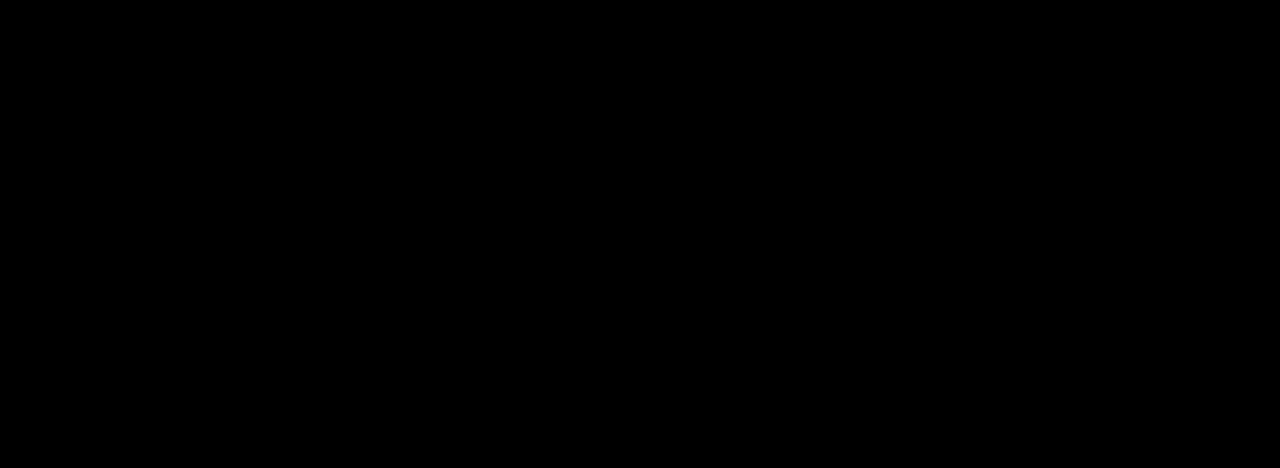
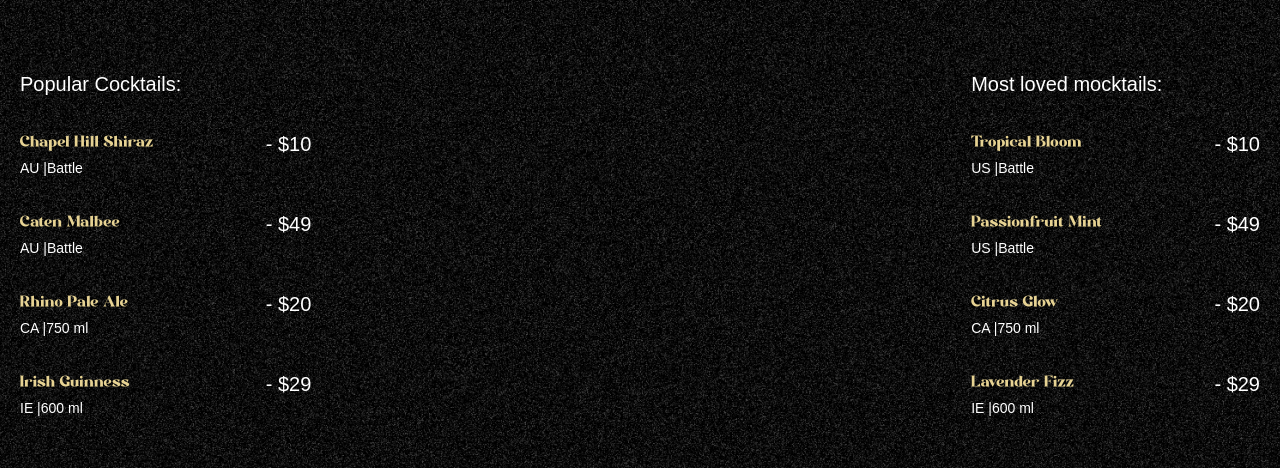
Before and after one commit to Anjana4444/gsap_cocktails, a React (Vite) app: page / in a window 1280 px wide. Shown: the part 890-1358 px from the top of the page. Before the commit the page ends 800 px from the top, so only its background shows below. Built offline with nearby package versions, Linux system fonts and the light colour scheme; a web font is replaced by a local one.

Commit message:
implemented cocktail section

```diff
--- a/src/App.jsx
+++ b/src/App.jsx
@@ -5,6 +5,7 @@ import { ScrollTrigger, SplitText } from 'gsap/all';
 
 import gsap from 'gsap';
 import Hero from './Components/Hero';
+import Cocktails from './Components/Cocktails';
 gsap.registerPlugin(ScrollTrigger, SplitText);
 
 const app = () => {
@@ -12,6 +13,7 @@ const app = () => {
         <main>
             <Navbar />
             <Hero />
+            <Cocktails />
 
         </main>
     )
--- /dev/null
+++ b/src/Components/Cocktails.jsx
@@ -0,0 +1,69 @@
+
+import { cocktailLists, mockTailLists } from '../../constants'
+import { useGSAP } from '@gsap/react'
+import gsap from 'gsap'
+
+const Cocktails = () => {
+    useGSAP(() => {
+        const parallaxTimeline = gsap.timeline({
+            scrollTrigger: {
+                trigger: '#cocktails',
+                start: 'top 30%',
+                end: 'bottom 80%',
+                scrub: true,
+            }
+        })
+
+        parallaxTimeline.from('#c-left-leaf',
+            { x: -100, y: 100 })
+            .from('#c-right-leaf', {
+                x: 100, y: 100
+            })
+    })
+
+    return (
+        <section id='cocktails' className='noisy'>
+            <img src='/images/cocktail-left-leaf.png' alt='l-leaf' id='c-left-leaf'></img>
+            <img src='/images/cocktail-right-leaf.png' alt='r-leaf' id='c-right-leaf'></img>
+
+
+            <div className='list'>
+                <div className='popular'>
+                    <h2>Popular Cocktails:</h2>
+                    <ul>
+                        {cocktailLists.map(({ name, country, detail, price }) => (
+                            <li key={name}>
+                                <div className='md:me-28'>
+                                    <h3>{name}</h3>
+                                    <p>{country} |{detail}</p>
+                                </div>
+                                <span>- {price}</span>
+                            </li>
+                        ))}
+                    </ul>
+
+
+                </div>
+
+                <div className='loved'>
+                    <h2>Most loved mocktails:</h2>
+                    <ul>
+                        {mockTailLists.map(({ name, country, detail, price }) => (
+                            <li key={name}>
+                                <div className='md:me-28'>
+                                    <h3>{name}</h3>
+                                    <p>{country} |{detail}</p>
+                                </div>
+                                <span>- {price}</span>
+                            </li>
+                        ))}
+                    </ul>
+
+
+                </div>
+            </div>
+        </section>
+    )
+}
+
+export default Cocktails
--- a/src/Components/Hero.jsx
+++ b/src/Components/Hero.jsx
@@ -1,16 +1,17 @@
 import { useGSAP } from '@gsap/react'
 import { SplitText } from 'gsap/all';
-import React, { useRef } from 'react'
+import { useRef } from "react";
+
 import gsap from 'gsap';
 import { useMediaQuery } from 'react-responsive';
 
 const Hero = () => {
     const videoRef = useRef();
 
-    const isMobile = useMediaQuery({ maxWidth: 767 })
+    const isMobile = useMediaQuery({ maxWidth: 767 });
 
     useGSAP(() => {
-        const heroSplit = new SplitText('.title', { type: 'chars,words' });
+        const heroSplit = new SplitText('.title', { type: 'chars, words' });
         const paragraphSplit = new SplitText('.subtitle', { type: 'lines' });
 
         heroSplit.chars.forEach((char) => char.classList.add('text-gradient'));
@@ -37,19 +38,21 @@ const Hero = () => {
                 start: 'top top',
                 end: 'bottom top',
                 scrub: true,
-            }
+            },
         })
             .to('.right-leaf', { y: 200 }, 0)
             .to('.left-leaf', { y: -200 }, 0)
+            .to(".arrow", { y: 100 }, 0);
 
-        const startvalue = isMobile ? 'top-50%' : 'center - 60 % ';
-        const endvalue = isMobile ? '120% top' : 'bottom-top';
+
+        const startValue = isMobile ? 'top 50%' : 'center 60%';
+        const endValue = isMobile ? '120% top' : 'bottom top';
 
         const tl = gsap.timeline({
             scrollTrigger: {
                 trigger: 'video',
-                start: startvalue,
-                end: endvalue,
+                start: startValue,
+                end: endValue,
                 scrub: true,
                 pin: true,
             },
@@ -106,7 +109,7 @@ const Hero = () => {
             <div className='video absolute inset-0'>
                 <video
                     ref={videoRef}
-                    src='/videos/input.mp4'
+                    src='/videos/output.mp4'
                     muted
                     playsInline
                     preload='auto'
--- a/src/Components/Navbar.jsx
+++ b/src/Components/Navbar.jsx
@@ -1,4 +1,4 @@
-import React, { use } from 'react'
+
 import { navLinks } from '../../constants'
 import gsap from 'gsap'
 import { useGSAP } from '@gsap/react'
```
